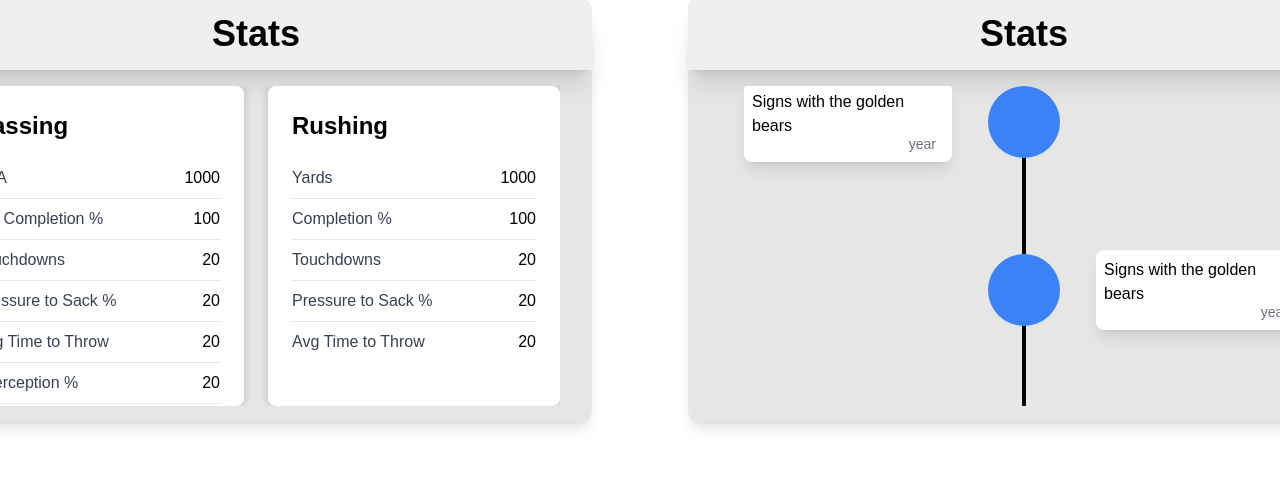
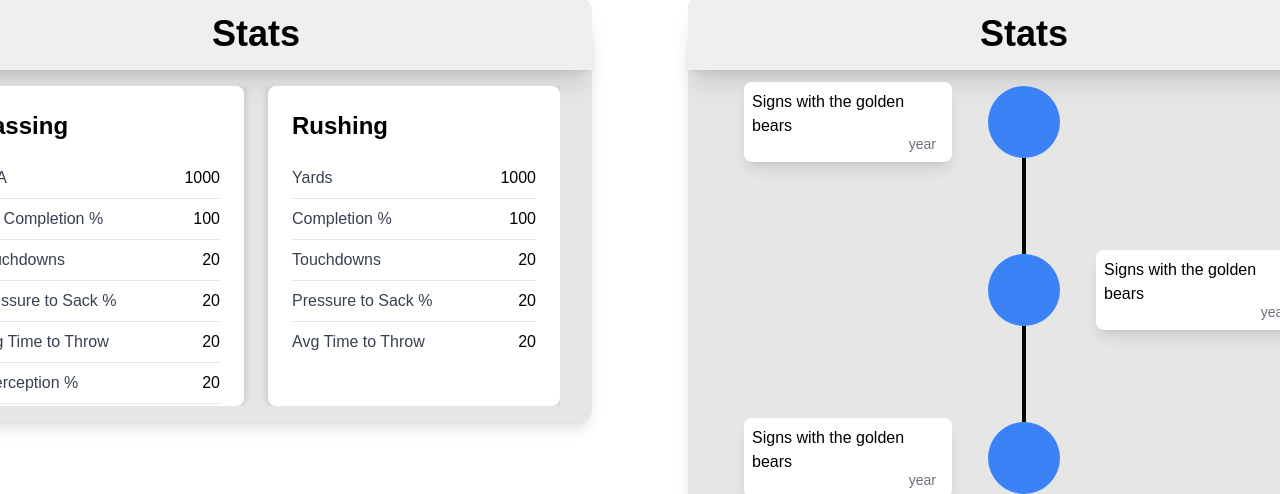
Before and after one commit to adriantwill/ReactApp, a React (Vite) app in the folder React/: page /players in a window 1280 px wide. Shown: the part 458-952 px from the top of the page. Before the commit the page ends 912 px from the top, so only its background shows below. Built offline with nearby package versions, Linux system fonts and the light colour scheme; no server answers.

Commit message:
added dropdown changes

```diff
--- a/React/src/components/Dropdown.tsx
+++ b/React/src/components/Dropdown.tsx
@@ -143,7 +143,6 @@ function Dropdown() {
       >
         Teams
       </button>
-      //data
       <button
         className={
           selected === "players"
--- a/React/src/pages/Players.tsx
+++ b/React/src/pages/Players.tsx
@@ -85,11 +85,11 @@ function Players() {
             <div className="h-1 bg-slate-600"></div>
             <div className="p-4">Lorem ipsum dolor sit</div>
           </div>
-          <div className="bg-primary w-[42rem] my-8 rounded-xl shadow-lg ">
+          <div className="bg-primary w-[42rem] [10rem] my-8 rounded-xl shadow-lg ">
             <h1 className="text-4xl font-bold text-center  bg-secondary -mt-8  py-4 rounded-t-lg shadow-xl">
               Stats
             </h1>
-            <div className=" my-4 h-[20rem] overflow-auto">
+            <div className=" py-4 overflow-auto">
               {[1, 2, 3].map((index) => (
                 <TimelinePoint key={index} index={index}></TimelinePoint>
               ))}
--- a/React/src/pages/Rankings.tsx
+++ b/React/src/pages/Rankings.tsx
@@ -158,6 +158,7 @@ function Rankings() {
           data: athleteResult,
           player: playerResult,
           team: teamResult,
+          key: index,
         };
       })
     );
@@ -178,6 +179,7 @@ function Rankings() {
       team: task.team.displayName,
       headshot: task.player.headshot.href,
       espnid: task.player.id,
+      key: task.id,
     }));
     const newPlayerStats = tasks.slice(0, 5).map((task) => ({
       playerid: task.player.id,
@@ -318,6 +320,7 @@ function Rankings() {
                     data={activeDragItem.data}
                     player={activeDragItem.player}
                     id={activeDragItem.id}
+                    key={activeDragItem.id}
                     index={tasks.findIndex((t) => t.id === activeDragItem.id)}
                     tailwind="opacity-100"
                   />
```
